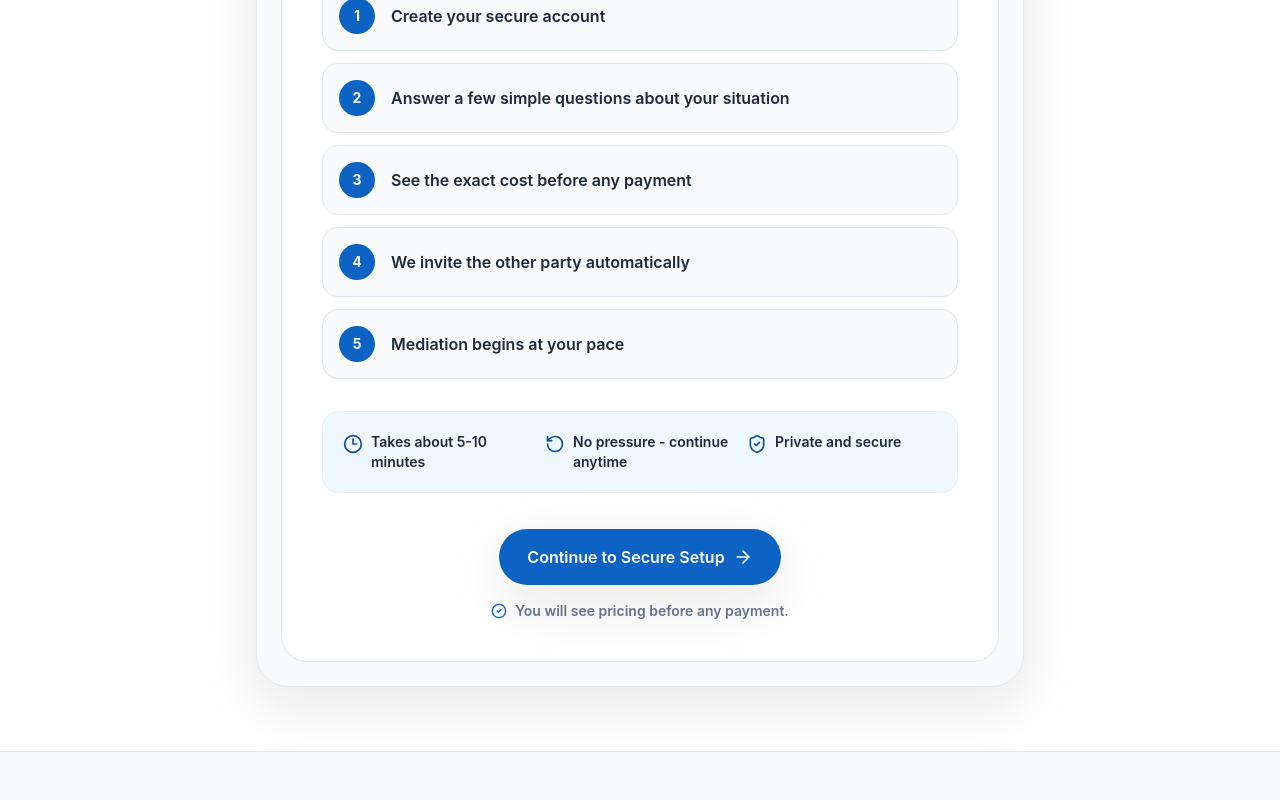
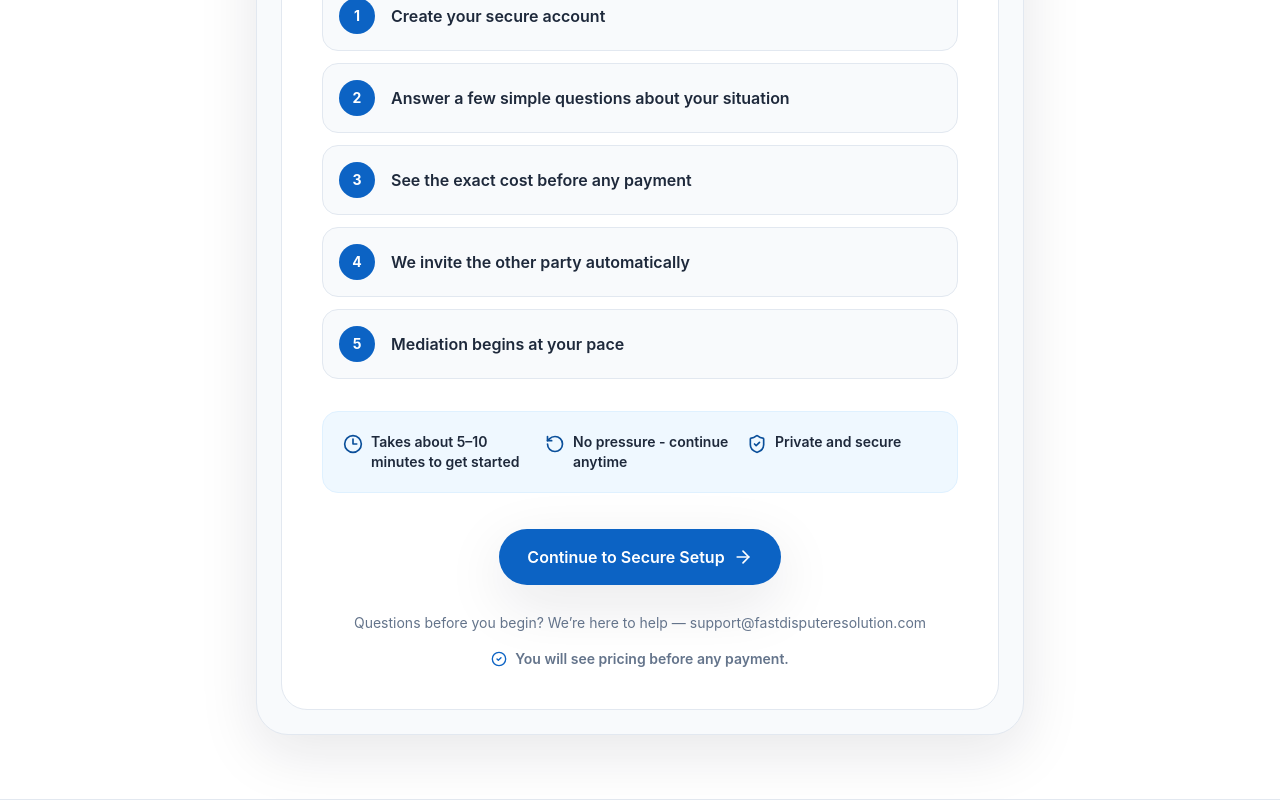
Before and after one commit to cyrusseper/fast-dispute-resolution-site, a Next.js app: page /start in a window 1280 px wide. Shown: the part 449-1249 px from the top of the page. Before the commit the page ends 1201 px from the top, so only its background shows below. Built offline with nearby package versions, Linux system fonts and the light colour scheme.

Commit message:
Clarify start page onboarding support text

```diff
--- a/src/app/start/page.tsx
+++ b/src/app/start/page.tsx
@@ -14,7 +14,7 @@ const steps = [
 ]
 
 const reassuranceItems = [
-  { text: "Takes about 5-10 minutes", icon: Clock3 },
+  { text: "Takes about 5–10 minutes to get started", icon: Clock3 },
   { text: "No pressure - continue anytime", icon: RotateCcw },
   { text: "Private and secure", icon: ShieldCheck },
 ]
@@ -91,6 +91,9 @@ export default function StartPage() {
                     Continue to Secure Setup
                     <ArrowRight className="size-5" aria-hidden="true" />
                   </a>
+                  <p className="mt-3 text-center text-sm text-slate-500">
+                    Questions before you begin? We’re here to help — support@fastdisputeresolution.com
+                  </p>
                   <p className="flex items-center gap-2 text-sm font-semibold text-slate-500">
                     <CheckCircle2 className="size-4 text-brand-600" aria-hidden="true" />
                     You will see pricing before any payment.
```
